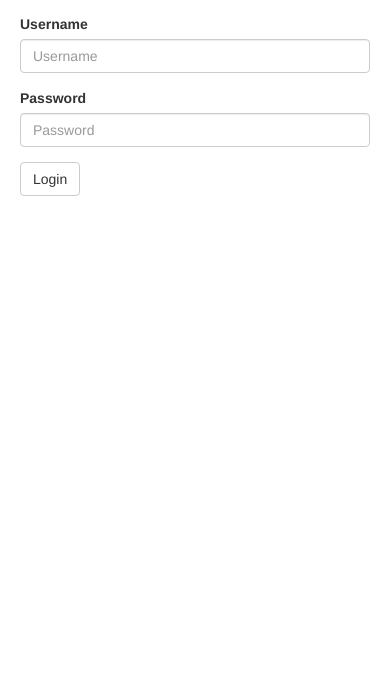
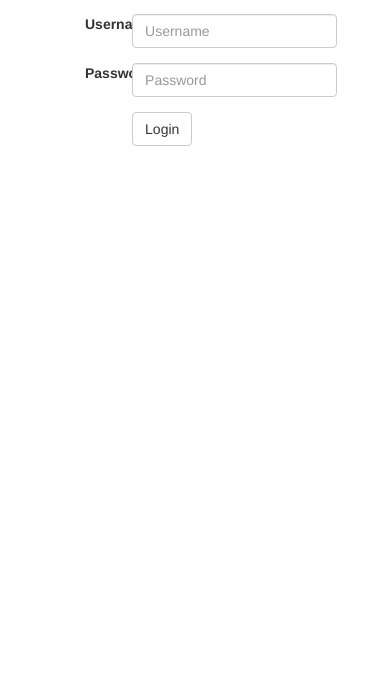
Before and after one commit to snehag28/WebDevSpring2016, a website: page public/assignment/login.html in a window 390 px wide. Shown: the part 146-844 px from the top of the page. Drawn offline with nearby package versions, Linux system fonts and the light colour scheme.

Commit message:
Testing on phone - 1

```diff
--- a/public/assignment/login.html
+++ b/public/assignment/login.html
@@ -49,7 +49,7 @@
 
 <div class="container-fluid">
     <div class="row">
-        <div class="col-sm-3 col-md-2 sidebar">
+        <div class="col-xs-3 col-xs-2 sidebar">
             <ul class="nav nav-sidebar">
                 <li><a href="home.html">Home</a></li>
                 <li><a href="profile.html">Profile</a></li>
@@ -57,24 +57,24 @@
                 <li><a href="forms.html">Forms</a></li>
             </ul>
         </div>
-        <div class="col-sm-9 col-sm-offset-3 col-md-10 col-md-offset-2 main">
+        <div class="col-xs-9 col-xs-offset-3 col-xs-10 col-xs-offset-2 main">
             <h1>Login</h1>
             <br>
             <form class="form-horizontal">
                 <div class="form-group">
-                    <label for="username" class="col-sm-2 control-label">Username</label>
-                    <div class="col-sm-10">
+                    <label for="username" class="col-xs-2 control-label">Username</label>
+                    <div class="col-xs-10">
                         <input type="text" class="form-control" id="username" placeholder="Username">
                     </div>
                 </div>
                 <div class="form-group">
-                    <label for="inputPassword" class="col-sm-2 control-label">Password</label>
-                    <div class="col-sm-10">
+                    <label for="inputPassword" class="col-xs-2 control-label">Password</label>
+                    <div class="col-xs-10">
                         <input type="password" class="form-control" id="inputPassword" placeholder="Password">
                     </div>
                 </div>
                 <div class="form-group">
-                    <div class="col-sm-offset-2 col-sm-10">
+                    <div class="col-xs-offset-2 col-xs-10">
                         <a href="profile.html" class="btn btn-default">Login</a>
                     </div>
                 </div>
```
Also changed, not shown: public/assignment/register.html (+2 -2 lines).
